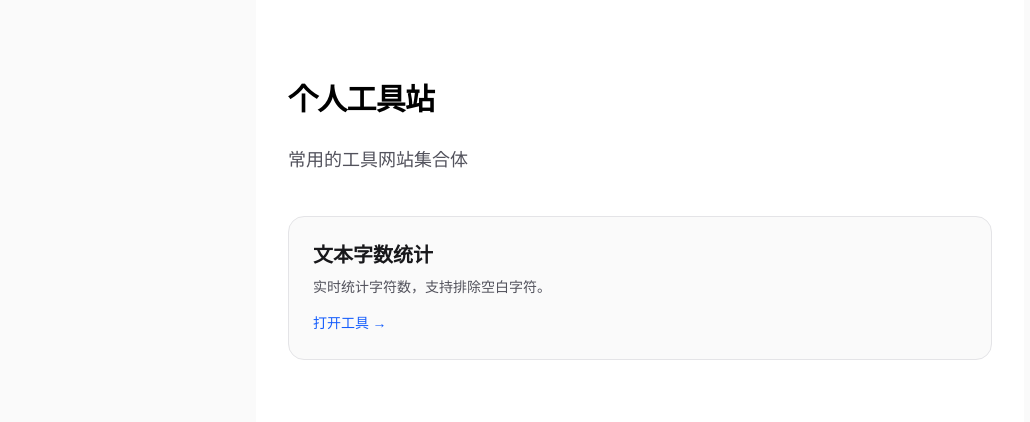
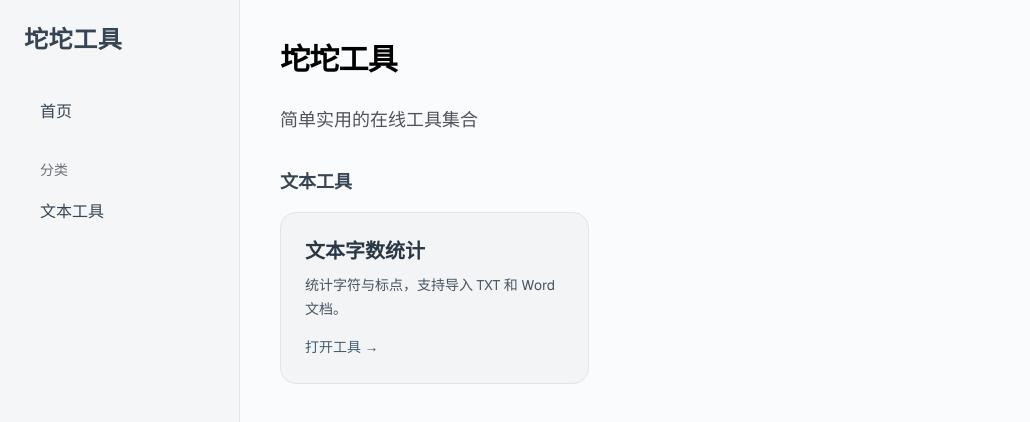
Before and after one commit to ZhusSong/RisWebToolService, a Next.js app: page / in a window 1280 px wide. Shown: the top 422 px of the page, without its empty margins (0-1030 px from the left). Built offline with nearby package versions, Linux system fonts and the light colour scheme.

Commit message:
Add shared sidebar and tool cards with Chinese messages

```diff
--- /dev/null
+++ b/src/app/components/Sidebar.tsx
@@ -0,0 +1,37 @@
+import Link from "next/link";
+import messages from "../../messages/zh-CN";
+
+export default function Sidebar() {
+    return (
+        <aside className="w-full shrink-0 border-b border-zinc-200 bg-[#F5F6F7] p-6 md:sticky md:top-0 md:h-screen md:w-60 md:border-b-0 md:border-r">
+            <Link
+                href="/"
+                className="text-2xl font-bold tracking-wide text-[#354553]"
+            >
+                {messages.site.name}
+            </Link>
+
+            <nav aria-label={messages.navigation.label} className="mt-8 space-y-6">
+                <Link
+                    href="/"
+                    className="block rounded-xl px-4 py-3 text-[#354553] transition-colors hover:bg-[#DCE3E9]"
+                >
+                    {messages.navigation.home}
+                </Link>
+
+                <div>
+                    <h2 className="px-4 text-sm font-medium text-zinc-500">
+                        {messages.navigation.categories}
+                    </h2>
+
+                    <Link
+                        href="/#text-tools"
+                        className="mt-2 block rounded-xl px-4 py-3 text-[#354553] transition-colors hover:bg-[#DCE3E9]"
+                    >
+                        {messages.navigation.textTools}
+                    </Link>
+                </div>
+            </nav>
+        </aside>
+    );
+}
--- a/src/app/layout.tsx
+++ b/src/app/layout.tsx
@@ -1,6 +1,8 @@
 import type { Metadata } from "next";
 import { Geist, Geist_Mono } from "next/font/google";
 import "./globals.css";
+import Sidebar from "./components/Sidebar";
+import messages from "../messages/zh-CN";
 
 const geistSans = Geist({
   variable: "--font-geist-sans",
@@ -13,17 +15,25 @@ const geistMono = Geist_Mono({
 });
 
 export const metadata: Metadata = {
-  title: "Create Next App",
-  description: "Generated by create next app",
+    title: messages.site.name,
+    description: messages.site.description,
 };
 
 export default function RootLayout({ children }: LayoutProps<"/">) {
   return (
     <html
-      lang="en"
+      lang="zh-CN"
       className={`${geistSans.variable} ${geistMono.variable} h-full antialiased`}
     >
-      <body className="min-h-full flex flex-col">{children}</body>
+          <body className="min-h-screen bg-white">
+              <div className="flex min-h-screen flex-col md:flex-row">
+                  <Sidebar />
+
+                  <div className="flex min-w-0 flex-1 flex-col">
+                      {children}
+                  </div>
+              </div>
+          </body>
     </html>
   );
 }
--- a/src/app/page.tsx
+++ b/src/app/page.tsx
@@ -2,37 +2,53 @@
 //import TextCounter from "./components/TextCounter";
 import Link from "next/link";
 import PageViewTracker from "./components/PageViewTracker";
+import messages from "../messages/zh-CN";
 
 export default function Home() {
   return (
-    <div className="flex flex-col flex-1 items-center justify-center bg-zinc-50 font-sans dark:bg-black">
+      <div className="flex flex-1 flex-col bg-[#FAFBFC] font-sans">
       {/*<main className="flex flex-1 w-full max-w-3xl flex-col items-center justify-between py-32 px-16 bg-white dark:bg-black sm:items-start">*/}
-              <main className="flex flex-1 w-full max-w-3xl flex-col items-center gap-10 px-8 py-20 bg-white dark:bg-black sm:items-start">
+          <main className="mx-auto flex w-full max-w-6xl flex-1 flex-col gap-8 px-6 py-10 md:px-10">
               {/*<Image*/}
 
         <div className="flex flex-col items-center gap-6 text-center sm:items-start sm:text-left">
                   <h1 className="max-w-xs text-3xl font-semibold leading-10 tracking-tight text-black dark:text-zinc-50">
-                      个人工具站
+                      {messages.site.name}
           </h1>
           <p className="max-w-md text-lg leading-8 text-zinc-600 dark:text-zinc-400">
 
-            常用的工具网站集合体
+                {messages.site.description}
           </p>
-        </div>
+              </div>
+              <section
+                  id="text-tools"
+                  aria-labelledby="text-tools-title"
+                  className="w-full scroll-mt-6"
+              >
+                  <h2
+                      id="text-tools-title"
+                      className="mb-4 text-lg font-semibold text-[#354553]"
+                  >
+                      {messages.navigation.textTools}
+                  </h2>
+
+                  <div className="grid grid-cols-1 gap-4 lg:grid-cols-2 xl:grid-cols-3">
               <Link
                   href="/page_textcounter"
-                  className="block w-full rounded-2xl border border-zinc-200 bg-zinc-50 p-6 transition-colors hover:border-blue-500 hover:bg-blue-50 dark:border-zinc-800 dark:bg-zinc-900 dark:hover:bg-zinc-800"
+                  className="group block w-full rounded-2xl border border-[#E1E5E8] bg-[#F3F4F5] p-6 transition-colors duration-200 hover:border-[#8295A7] hover:bg-[#8295A7] focus-visible:outline-2 focus-visible:outline-offset-4 focus-visible:outline-[#526779]"
               >
-                  <h2 className="text-xl font-semibold text-zinc-900 dark:text-zinc-100">
-                      文本字数统计
+                  <h2 className="text-xl font-semibold text-[#293845]">
+                      {messages.tools.textCounter.title}
                   </h2>
-                  <p className="mt-2 text-sm text-zinc-600 dark:text-zinc-400">
-                      实时统计字符数，支持排除空白字符。
+                  <p className="mt-2 text-sm leading-6 text-[#465563] group-hover:text-[#1F2B35]">
+                      {messages.tools.textCounter.description}
                   </p>
-                  <span className="mt-4 inline-block text-sm font-medium text-blue-600 dark:text-blue-400">
-                      打开工具 →
+                  <span className="mt-4 inline-block text-sm font-medium text-[#435D73] group-hover:text-[#1F2B35]">
+                      {messages.tools.textCounter.open} →
                   </span>
-              </Link>
+                      </Link>
+                  </div>
+              </section>
           </main>
           <PageViewTracker pageName="首页" />
     </div>
--- /dev/null
+++ b/src/messages/zh-CN.ts
@@ -0,0 +1,21 @@
+const zhCN = {
+    site: {
+        name: "坨坨工具",
+        description: "简单实用的在线工具集合",
+    },
+    navigation: {
+        label: "主要导航",
+        home: "首页",
+        categories: "分类",
+        textTools: "文本工具",
+    },
+    tools: {
+        textCounter: {
+            title: "文本字数统计",
+            description: "统计字符与标点，支持导入 TXT 和 Word 文档。",
+            open: "打开工具",
+        },
+    },
+};
+
+export default zhCN;
```
